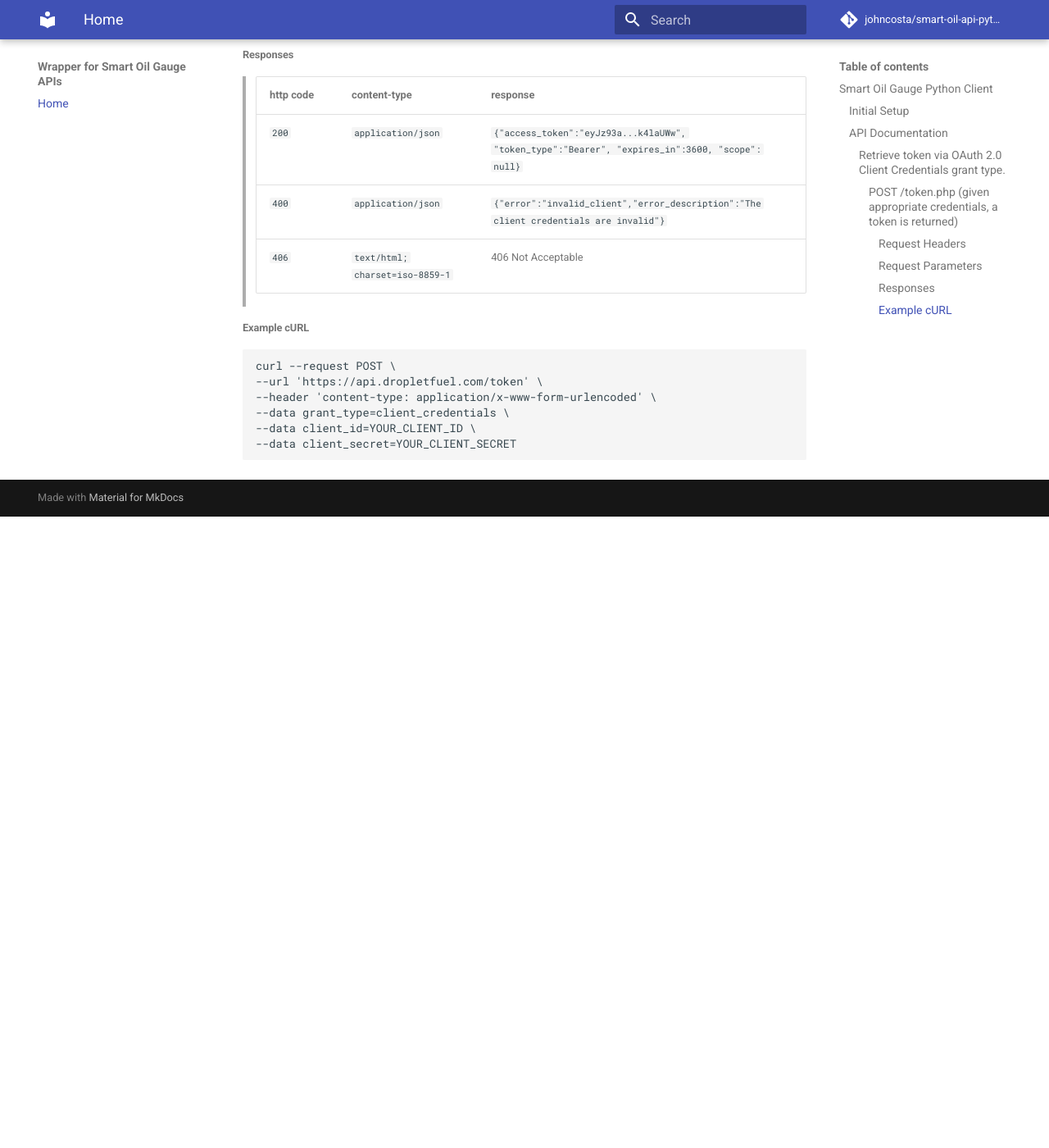
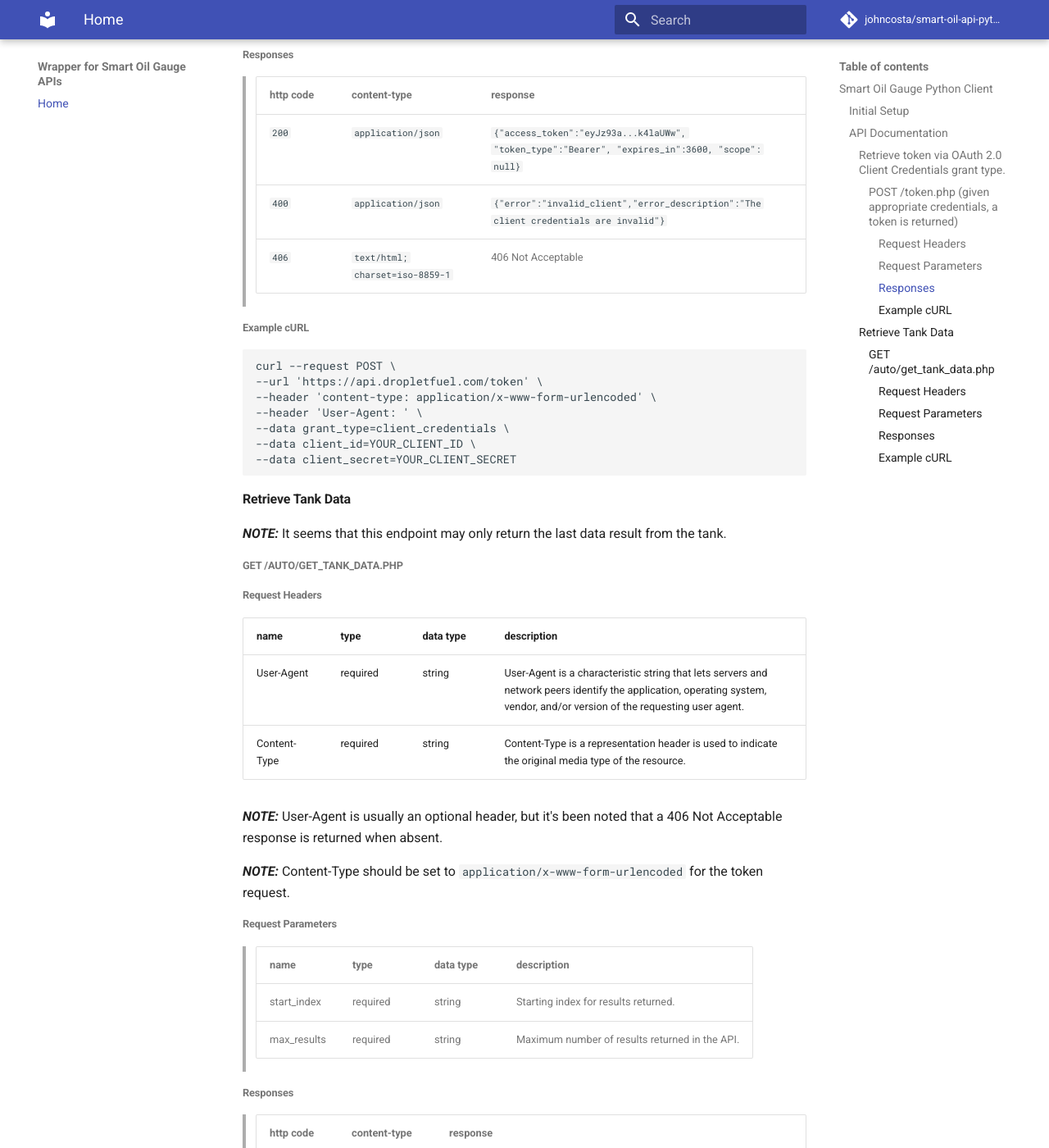
Before and after one commit to johncosta/smart-oil-client-python, an MkDocs documentation site: the page built from docs/index.md, in a window 1280 px wide and 1400 px high, scrolled down 1415 px. Shown: the whole window at 82% size. Built offline with MkDocs 1.6.1 and Material for MkDocs 9.7.7, drawn with Linux system fonts in a browser that asks for light colours; comment, search, counter and statistics services are not loaded; before the commit the page ends 2045 px from its top, so only the background shows below that; some of the changed text lies outside the part shown.

Commit message:
Add docs on get tank data endpoint (#10)

````diff
--- a/docs/index.md
+++ b/docs/index.md
@@ -62,7 +62,54 @@ All api calls should be made to the following base url: <https://api.dropletfuel
 curl --request POST \
 --url 'https://api.dropletfuel.com/token' \
 --header 'content-type: application/x-www-form-urlencoded' \
+--header 'User-Agent: ' \
 --data grant_type=client_credentials \
 --data client_id=YOUR_CLIENT_ID \
 --data client_secret=YOUR_CLIENT_SECRET
 ```
+
+#### Retrieve Tank Data
+
+**_NOTE:_** It seems that this endpoint may only return the last data result from the tank.
+
+
+##### GET /auto/get_tank_data.php
+
+###### Request Headers
+
+| name         | type     | data type | description                                                                                                                                                                |
+|--------------|----------|-----------|----------------------------------------------------------------------------------------------------------------------------------------------------------------------------|
+| User-Agent   | required | string    | User-Agent is a characteristic string that lets servers and network peers identify the application, operating system, vendor, and/or version of the requesting user agent. |
+| Content-Type | required | string    | Content-Type is a representation header is used to indicate the original media type of the resource.                                                                       |
+
+**_NOTE:_** User-Agent is usually an optional header, but it's been noted that a 406 Not Acceptable response is returned when absent.
+
+**_NOTE:_** Content-Type should be set to `application/x-www-form-urlencoded` for the token request.
+
+
+###### Request Parameters
+
+> | name        | type     | data type | description                                    |
+> |-------------|----------|-----------|------------------------------------------------|
+> | start_index | required | string    | Starting index for results returned.           |
+> | max_results | required | string    | Maximum number of results returned in the API. |
+
+
+###### Responses
+
+> | http code | content-type                    | response                                                                                                                                                                                                                                                                                                                                                                            |
+> |-----------|---------------------------------|-------------------------------------------------------------------------------------------------------------------------------------------------------------------------------------------------------------------------------------------------------------------------------------------------------------------------------------------------------------------------------------|
+> | `200`     | `application/json`              | `{"result":"ok","start_index":"0","max_results":"1000","data":[{"acct_num":"ABC1234","tank_num":"1","gallons":"307.74","tank_volume":"660","sensor_id":"1123456789","last_read":"2023-09-07 08:25:17","battery":"Good"},{"acct_num":"ABC1234","tank_num":"1","gallons":"178.72","tank_volume":"660","sensor_id":"1123456789","last_read":"2023-09-07 08:39:58","battery":"Good"}]}` |
+> | `401`     | `application/json`              | `{"error":"expired_token","error_description":"The access token provided is invalid"}`                                                                                                                                                                                                                                                                                              |
+> | `406`     | `text/html; charset=iso-8859-1` | 406 Not Acceptable                                                                                                                                                                                                                                                                                                                                                                  |
+
+
+###### Example cURL
+
+```shell
+curl --request GET \
+--url 'https://api.dropletfuel.com/auto/get_tank_data.php' \
+--header 'User-Agent: ' \
+--header 'Content-Type: application/json'
+--header 'Authorization: Bearer <token>'
+```
````
Also changed, not shown: other parts of docs/index.md (+1 -1 lines).
